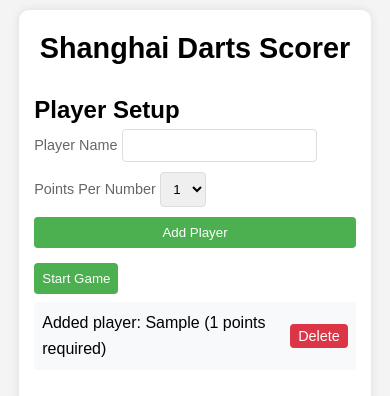
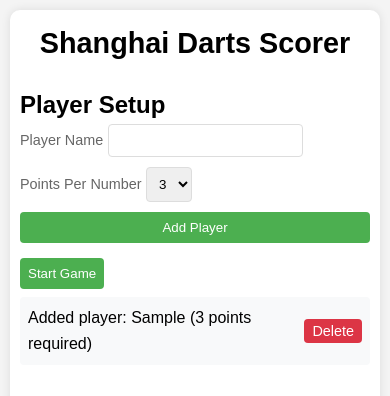
Before and after one commit to hrosswilson/ShanghaiDarts, a plain HTML site: page game.html in a window 390 px wide. Both pictures are taken after typing "Sample" into the empty fields and a click on the button "Add Player". Drawn offline with Linux system fonts and the light colour scheme.

Commit message:
Force full screen mode and make three the default points required when setting up a game

```diff
--- a/game.html
+++ b/game.html
@@ -24,7 +24,7 @@
                         <select id="requiredPoints">
                             <option value="1">1</option>
                             <option value="2">2</option>
-                            <option value="3">3</option>
+                            <option value="3" selected>3</option>
                         </select>
                     </div>
                     <button type="submit">Add Player</button>
--- a/script.js
+++ b/script.js
@@ -122,6 +122,24 @@ class ShanghaiGame {
 
 // DOM manipulation and event handlers will go here
 document.addEventListener('DOMContentLoaded', () => {
+    // Request full screen when the page loads
+    function requestFullScreen() {
+        const element = document.documentElement;
+        if (element.requestFullscreen) {
+            element.requestFullscreen();
+        } else if (element.webkitRequestFullscreen) { // Chrome, Safari
+            element.webkitRequestFullscreen();
+        } else if (element.msRequestFullscreen) { // IE/Edge
+            element.msRequestFullscreen();
+        }
+    }
+
+    // Try to go fullscreen on first user interaction (many browsers require this)
+    document.addEventListener('click', function onFirstClick() {
+        requestFullScreen();
+        document.removeEventListener('click', onFirstClick);
+    }, { once: true });
+
     const game = new ShanghaiGame();
     const playerSetup = document.getElementById('playerSetup');
     const gameBoard = document.getElementById('gameBoard');
--- a/styles.css
+++ b/styles.css
@@ -11,12 +11,22 @@ body {
     background-color: #f4f4f4;
 }
 
+html, body {
+    margin: 0;
+    padding: 0;
+    height: 100%;
+    width: 100%;
+    overflow: hidden;  /* Prevent scrolling */
+}
+
 .container {
-    max-width: 800px;
-    width: 95%;  /* Allow some margin on mobile */
-    margin: 0 auto;
+    min-height: 100vh;  /* Make container at least full height */
+    width: 100%;
+    max-width: none;    /* Allow full width in fullscreen */
+    margin: 0;
+    padding: 15px;
+    box-sizing: border-box;
     background-color: white;
-    padding: 15px;  /* Smaller padding on mobile */
     border-radius: 10px;
     box-shadow: 0 0 10px rgba(0,0,0,0.1);
 }
@@ -321,6 +331,10 @@ button:hover {
         width: 95%;     /* Give some margin on very small screens */
         margin: 20px auto;
     }
+
+    .container {
+        padding: 10px;
+    }
 }
 
 /* Larger screens */
```
